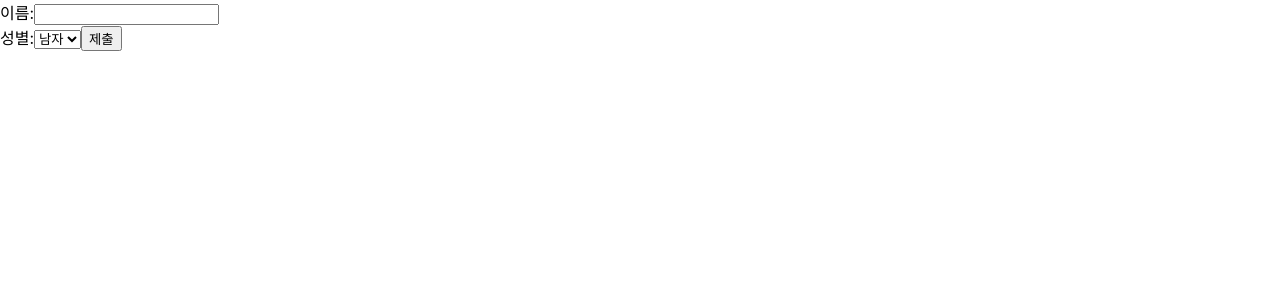
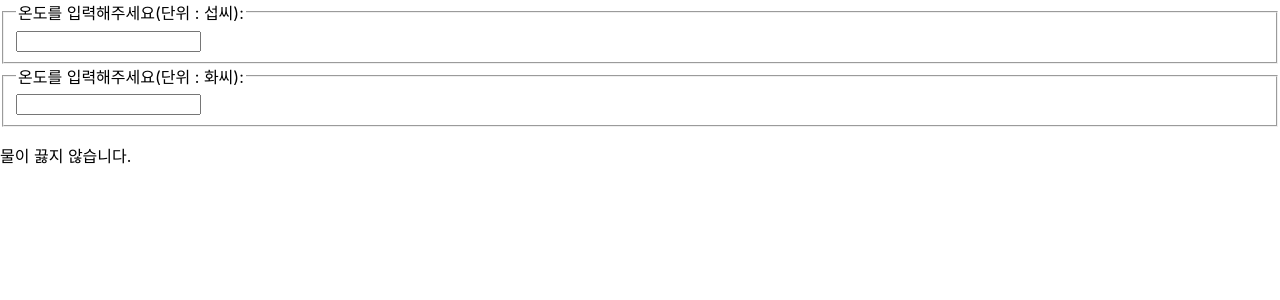
Before and after one commit to odungsang/23-react1, a React (Create React App) app: page / in a window 1280 px wide. Shown: the top 300 px of the page. Built offline with nearby package versions, Linux system fonts and the light colour scheme.

Commit message:
11주차 학습내용 추가

```diff
--- /dev/null
+++ b/src/chapter_12/Calcultor.jsx
@@ -0,0 +1,65 @@
+import React, { useState } from "react";
+import TemperatureInput from "./TemperatureInput";
+
+function BoilingVerdict(props) {
+    if (props.celsius >= 100) {
+        return <p>물이 끓습니다.</p>;
+    }
+    return <p>물이 끓지 않습니다.</p>;
+}
+
+function toCelsius(fahrenheit) {
+    return ((fahrenheit - 32) * 5) / 9;
+}
+
+function toFahrenheit(celsius) {
+    return (celsius * 9) / 5 + 32;
+}
+
+function tryConvert(temperature, convert) {
+    const input = parseFloat(temperature);
+    if (Number.isNaN(input)) {
+        return "";
+    }
+    const output = convert(input);
+    const rounded = Math.round(output * 1000) / 1000;
+    return rounded.toString();
+}
+
+function Calculator(props) {
+    const [temperature, setTemperature] = useState("");
+    const [scale, setScale] = useState("c");
+
+    const handleCelsiusChange = (temperature) => {
+        setTemperature(temperature);
+        setScale("c");
+    };
+
+    const handleFahrenheitChange = (temperature) => {
+        setTemperature(temperature);
+        setScale("f");
+    };
+
+    const celsius =
+        scale === "f" ? tryConvert(temperature, toCelsius) : temperature;
+    const fahrenheit =
+        scale === "c" ? tryConvert(temperature, toFahrenheit) : temperature;
+
+    return (
+        <div>
+            <TemperatureInput
+                scale="c"
+                temperature={celsius}
+                onTemperatureChange={handleCelsiusChange}
+            />
+            <TemperatureInput
+                scale="f"
+                temperature={fahrenheit}
+                onTemperatureChange={handleFahrenheitChange}
+            />
+            <BoilingVerdict celsius={parseFloat(celsius)} />
+        </div>
+    );
+}
+
+export default Calculator;
--- /dev/null
+++ b/src/chapter_12/TemperatureInput.jsx
@@ -0,0 +1,21 @@
+const scaleNames = {
+    c : "섭씨",
+    f : "화씨",
+};
+
+function TemperatureInput(props) {
+    const handleChange = (event) => {
+        props.onTemperatureChange(event.target.value);
+    };
+
+    return (
+        <fieldset>
+            <legend>
+                온도를 입력해주세요(단위 : {scaleNames[props.scale]}):
+            </legend>
+            <input value={props.temperature} onChange={handleChange} />
+        </fieldset>
+    );
+}
+
+export default TemperatureInput;
--- a/src/index.js
+++ b/src/index.js
@@ -13,11 +13,12 @@
 import LandingPage from './chapter_09/LandingPage';
 import AttendanceBook from './chapter_10/AttendanceBook';
 import SignUp from './chapter_11/SignUp';
+import Calculator from './chapter_12/Calcultor';
 
   const root = ReactDOM.createRoot(document.getElementById('root'));
   root.render(
     <React.StrictMode>
-      <SignUp/>
+      <Calculator/>
     </React.StrictMode>
   );
 
```
Also changed, not shown: 1 other file (tests, documents, lock files or other folders).
